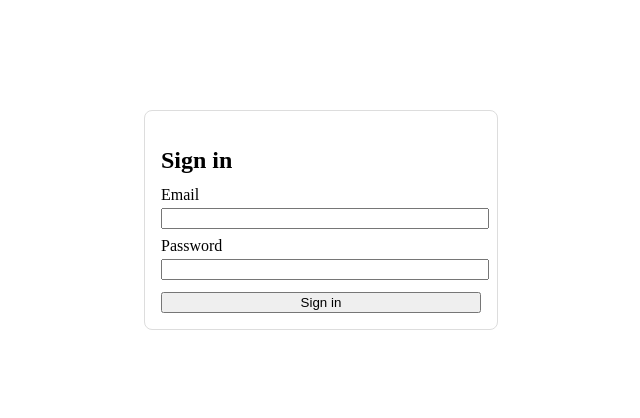
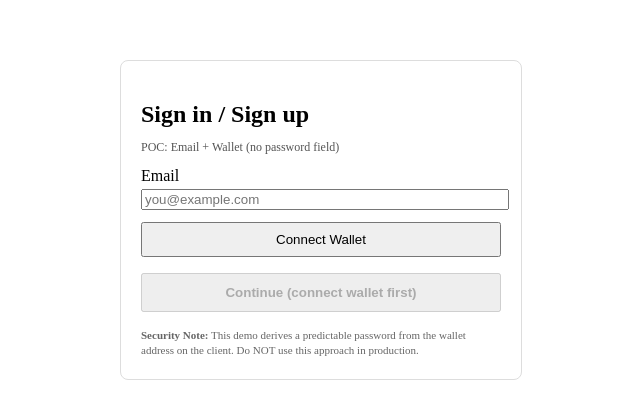
Before and after one commit to nathfavour/appwrite-web3, a Next.js app: page /login in a window 1280 px wide. Shown: the part 188-606 px from the top of the page, without its empty margins (319-959 px from the left). Built offline with nearby package versions, Linux system fonts and the light colour scheme; no server answers.

Commit message:
feat: fleshout connect wallet functioalities

```diff
--- a/app/login/page.tsx
+++ b/app/login/page.tsx
@@ -3,39 +3,114 @@
 import { useState } from "react";
 import { account } from "../../lib/appwrite";
 import { useRouter } from "next/navigation";
+import { ID } from "appwrite";
+
+/*
+  Proof of Concept: Email + Wallet authentication
+  ------------------------------------------------
+  This POC removes the traditional password field. A deterministic password is
+  derived from the connected wallet address, and used to create or reuse the
+  Appwrite account. This is NOT secure for production because anyone knowing
+  the formula (visible in client code) plus a user's email & wallet address
+  could recreate the password. A production version should:
+    - Use a server route to issue a nonce
+    - Have the wallet sign the nonce (EIP-191 / EIP-4361 style message)
+    - Verify the signature server-side
+    - Derive a secret password with a server-side pepper
+    - Create or authenticate the Appwrite session server-side and set cookies
+*/
 
 export default function LoginPage() {
   const [email, setEmail] = useState("");
-  const [password, setPassword] = useState("");
+  const [walletAddress, setWalletAddress] = useState<string | null>(null);
+  const [connecting, setConnecting] = useState(false);
   const [error, setError] = useState<string | null>(null);
   const router = useRouter();
 
-  const handleSubmit = async (e: React.FormEvent) => {
-    e.preventDefault();
+  const derivePassword = (address: string) => `wallet_${address.toLowerCase()}`; // POC only
+
+  const connectWallet = async () => {
     setError(null);
+    if (!(window as any).ethereum) {
+      setError("No injected wallet found (e.g. MetaMask)");
+      return;
+    }
     try {
+      setConnecting(true);
+      const accounts = await (window as any).ethereum.request({ method: 'eth_requestAccounts' });
+      const address = accounts?.[0];
+      if (!address) throw new Error("No account returned");
+      setWalletAddress(address);
+    } catch (e: any) {
+      setError(e.message || String(e));
+    } finally {
+      setConnecting(false);
+    }
+  };
+
+  const signInWithWallet = async () => {
+    if (!email) { setError("Email required"); return; }
+    if (!walletAddress) { setError("Connect wallet first"); return; }
+    setError(null);
+    const password = derivePassword(walletAddress);
+
+    try {
+      // Try to create a session (existing user path)
       await account.createEmailSession(email, password);
-      router.push("/");
-    } catch (err: any) {
-      setError(err.message || String(err));
+    } catch (errAny: any) {
+      const msg = errAny?.message || String(errAny);
+      // Attempt to create the account then sign in
+      try {
+        await account.create(ID.unique(), email, password);
+        await account.createEmailSession(email, password);
+        // Optionally store wallet address in user preferences
+        try { await account.updatePrefs({ walletAddress }); } catch {}
+      } catch (inner: any) {
+        setError(inner?.message || msg);
+        return;
+      }
     }
+    router.push("/");
   };
 
   return (
     <main style={{display: 'flex', alignItems: 'center', justifyContent: 'center', minHeight: '100vh'}}>
-      <form onSubmit={handleSubmit} style={{width: 320, padding: 16, border: '1px solid #ddd', borderRadius: 8}}>
-        <h2 style={{marginBottom: 12}}>Sign in</h2>
-        {error && <div style={{color: 'red', marginBottom: 8}}>{error}</div>}
-        <div style={{marginBottom: 8}}>
+      <div style={{width: 360, padding: 20, border: '1px solid #ddd', borderRadius: 8}}>
+        <h2 style={{marginBottom: 4}}>Sign in / Sign up</h2>
+        <p style={{fontSize: 12, color: '#555', marginBottom: 12}}>POC: Email + Wallet (no password field)</p>
+        {error && <div style={{color: 'red', marginBottom: 12}}>{error}</div>}
+        <div style={{marginBottom: 12}}>
           <label style={{display: 'block', marginBottom: 4}}>Email</label>
-          <input value={email} onChange={e => setEmail(e.target.value)} style={{width: '100%'}} />
+            <input
+              value={email}
+              onChange={e => setEmail(e.target.value)}
+              style={{width: '100%'}}
+              placeholder="you@example.com"
+            />
         </div>
-        <div style={{marginBottom: 12}}>
-          <label style={{display: 'block', marginBottom: 4}}>Password</label>
-          <input type="password" value={password} onChange={e => setPassword(e.target.value)} style={{width: '100%'}} />
+        <div style={{marginBottom: 16}}>
+          <button
+            onClick={connectWallet}
+            style={{width: '100%', padding: '8px 12px'}}
+            disabled={connecting}
+            type="button"
+          >
+            {walletAddress ? `Wallet: ${walletAddress.slice(0,6)}…${walletAddress.slice(-4)}` : (connecting ? 'Connecting…' : 'Connect Wallet')}
+          </button>
         </div>
-        <button type="submit" style={{width: '100%'}}>Sign in</button>
-      </form>
+        <button
+          onClick={signInWithWallet}
+          style={{width: '100%', padding: '10px 12px', fontWeight: 600}}
+          type="button"
+          disabled={!walletAddress || !email}
+        >
+          {`Continue${walletAddress ? '' : ' (connect wallet first)'}`}
+        </button>
+        <div style={{marginTop: 16, fontSize: 11, lineHeight: 1.4, color: '#666'}}>
+          <strong>Security Note:</strong> This demo derives a predictable password
+          from the wallet address on the client. Do NOT use this approach in production.
+        </div>
+      </div>
     </main>
   );
 }
```
Also changed, not shown: docx/customtoken.md (added, +47 -0 lines), 1 other file (tests, documents, lock files or other folders).
